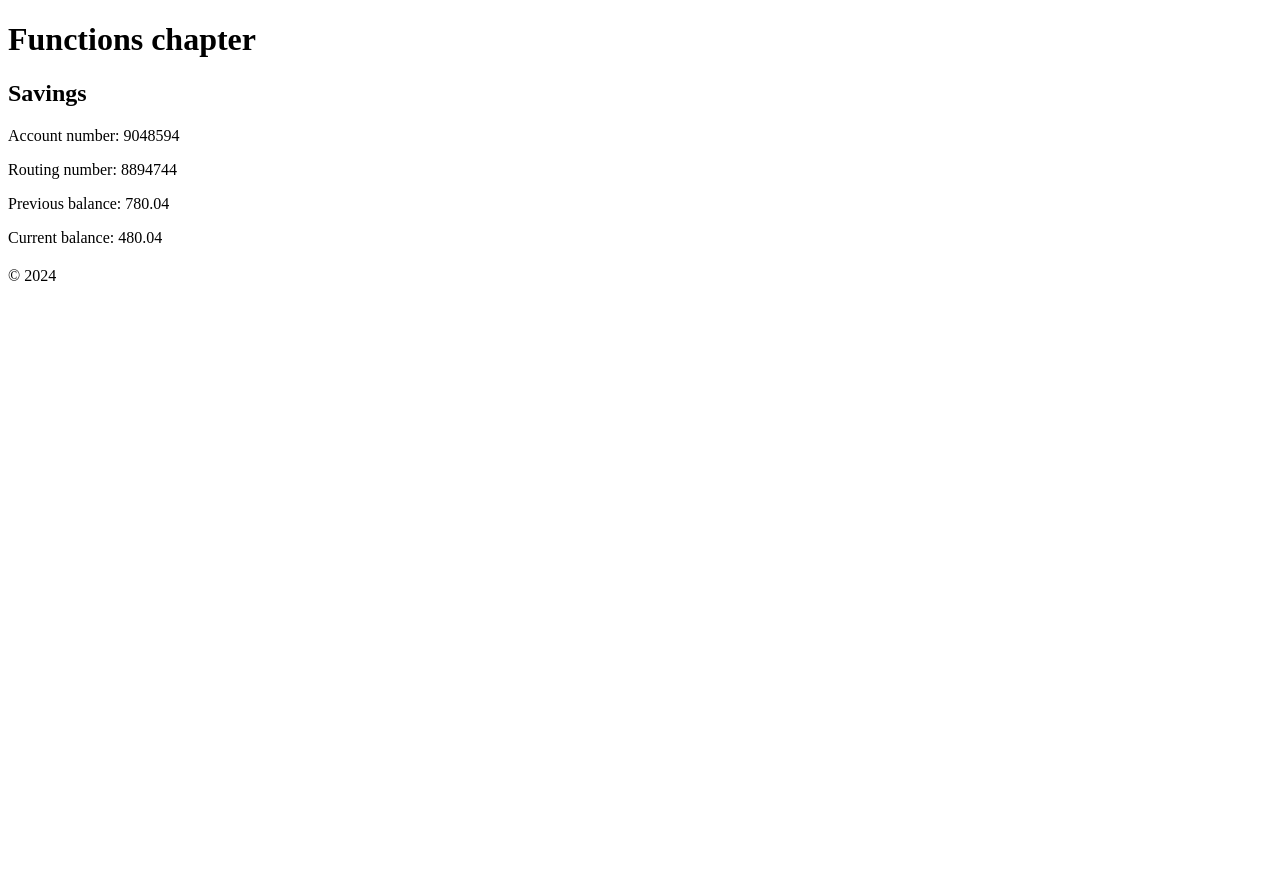
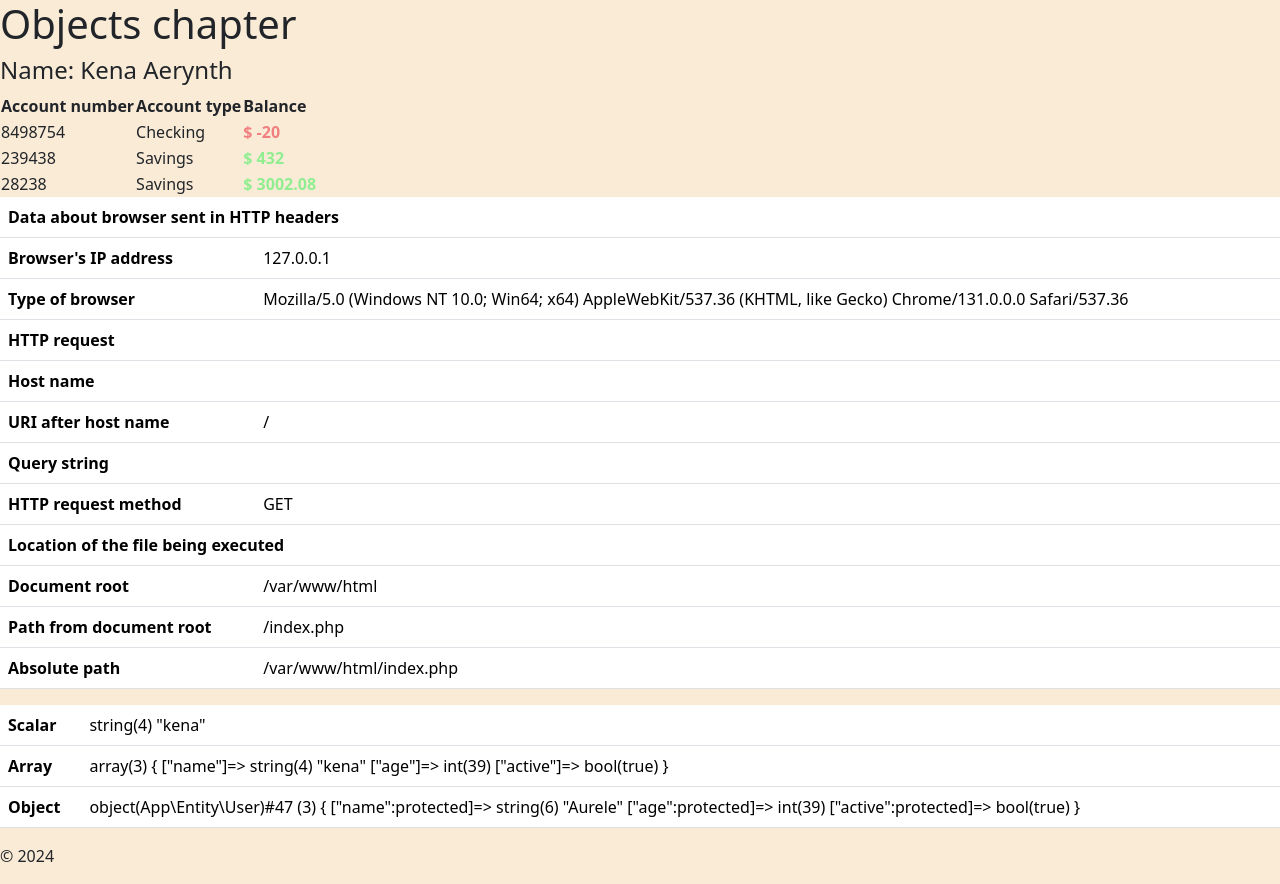
Before and after one commit to kenaryn/php_mysql_book, a PHP site: page / in a window 1280 px wide. Before the commit the page ends 281 px from the top, so only its background shows below. Run offline with PHP 8.4, Linux system fonts and the light colour scheme.

Commit message:
Added account, customer and user entities. Rearranged dockerfile to install nano

```diff
--- /dev/null
+++ b/assets/custom.css
@@ -0,0 +1,13 @@
+body {
+   background-color: antiquewhite;
+}
+
+.credit {
+   color: lightgreen;
+   font-weight: bold;
+}
+
+.overdrawn {
+   color: lightcoral;
+   font-weight: bold;
+}
--- a/index.php
+++ b/index.php
@@ -4,24 +4,76 @@ declare(strict_types=1);
 require_once __DIR__. '/vendor/autoload.php';
 
 use App\Entity\Account;
-use App\Entity\AccountNumber;
+use App\Entity\Customer;
+use App\Entity\User;
 
-$account = new Account(new AccountNumber(9048594, 8894744), 'Savings', 780.04);
+$accounts = [
+   new Account(8498754, 'Checking', -20),
+   new Account(239438, 'Savings', 432.00),
+   new Account(28238, 'Savings', 3002.08),
+];
+$customer = new Customer('Kena', 'Aerynth', 'kena@tuta.com', 'iamfree', $accounts);
+
+$username = 'kena';
+$user_array = [
+   'name' => 'kena',
+   'age' => 39,
+   'active' => true,
+];
+
+$aurele = new User('Aurele', 39, true);
 
 require './templates/includes/header.php';
 ?>
 
 <header>
-  <h1>Functions chapter</h1>
+  <h1>Objects chapter</h1>
 </header>
 
-<h2><?= $account->type ?></h2>
-<p>Account number: <?= $account->number->accountNumber ?></p>
-<p>Routing number: <?= $account->number->routingNumber ?></p>
-<p>Previous balance: <?= $account->getBalance() ?></p>
-<p>Current balance: <?= $account->withdraw(300.00) ?></p>
+<h4>Name: <?= $customer->getFullName() ?></h4>
 
-<h2></h2>
+<table>
+   <tr>
+      <th>Account number</th>
+      <th>Account type</th>
+      <th>Balance</th>
+   </tr>
+
+<?php foreach ($customer->accounts as $account) { ?>
+   <tr>
+      <td><?= $account->number ?></td>
+      <td><?= $account->type ?></td>
+      <?php if ($account->getBalance() >= 0) { ?>
+         <td class="credit">
+      <?php } else { ?>
+         <td class="overdrawn">
+      <?php } ?>
+      $ <?= $account->getBalance() ?></td>
+   </tr>
+<?php } ?>
+</table>
+
+
+<table class="table">
+   <tr><th colspan="2" class="title">Data about browser sent in HTTP headers</th></tr>
+   <tr><th>Browser's IP address</th><td><?= $_SERVER['REMOTE_ADDR'] ?></td></tr>
+   <tr><th>Type of browser</th><td><?= $_SERVER['HTTP_USER_AGENT'] ?></td></tr>
+   <tr><th colspan="2" class="title">HTTP request</th></tr>
+   <tr><th>Host name</th><? $_SERVER['HTTP_HOST'] ?><td></td></tr>
+   <tr><th>URI after host name</th><td><?= $_SERVER['REQUEST_URI'] ?></td></tr>
+   <tr><th>Query string</th><td><?= $_SERVER['QUERY_STRING'] ?></td></tr>
+   <tr><th>HTTP request method</th><td><?= $_SERVER['REQUEST_METHOD'] ?></td></tr>
+   <tr><th colspan="2" class="title">Location of the file being executed</th></tr>
+   <tr><th>Document root</th><td><?= $_SERVER['DOCUMENT_ROOT'] ?></td></tr>
+   <tr><th>Path from document root</th><td><?= $_SERVER['SCRIPT_NAME'] ?></td></tr>
+   <tr><th>Absolute path</th><td><?= $_SERVER['SCRIPT_FILENAME'] ?></td></tr>
+</table>
+
+<table class="table">
+   <tr><th>Scalar</th><td><?php var_dump($username) ?></td></tr>
+   <tr><th>Array</th><td><?php var_dump($user_array) ?></td></tr>
+   <tr><th>Object</th><td><?php var_dump($aurele) ?></td></tr>
+</table>
 
 <?php
 require './templates/includes/footer.php';
--- a/src/Entity/Account.php
+++ b/src/Entity/Account.php
@@ -7,7 +7,7 @@ namespace App\Entity;
 class Account
 {
 
-  public function __construct(public AccountNumber|null $number = null, public ?string $type = null, protected ?float $balance = null)
+  public function __construct(public int|null $number = null, public ?string $type = null, protected ?float $balance = null,)
   {
     $this->number = $number;
     $this->type = $type;
--- /dev/null
+++ b/src/Entity/Customer.php
@@ -0,0 +1,36 @@
+<?php
+declare(strict_types=1);
+namespace App\Entity;
+
+class Customer
+{
+   public function __construct(protected string|null $forename = null, protected string|null $surname = null, protected string|null $email = null, protected string|null $password = null, public array|null $accounts = [],)
+   {
+      $this->forename = $forename;
+      $this->surname = $surname;
+      $this->email = $email;
+      $this->password = $password;
+      $this->accounts = $accounts;
+   }
+
+   public function getFullName(): string
+   {
+      return $this->forename . ' ' . $this->surname;
+   }
+
+   public function setForename(string $forename): void
+   {
+      $this->forename = $forename;
+   }
+
+   public function setSurname(string $surname): void
+   {
+      $this->surname = $surname;
+   }
+
+   public function getEmail(): string
+   {
+      return $this->email;
+   }
+}
+?>
--- /dev/null
+++ b/src/Entity/User.php
@@ -0,0 +1,45 @@
+<?php
+declare(strict_types=1);
+namespace App\Entity;
+
+class User
+{
+   public function __construct(protected string|null $name = null,
+   protected int|null $age = null, protected bool|null $active = null)
+   {
+      $this->name = $name;
+      $this->age = $age;
+      $this->active = $active;
+   }
+
+   public function getName(): string
+   {
+      return $this->name;
+   }
+
+   public function setName(string $name): void
+   {
+      $this->name = $name;
+   }
+
+   public function getAge(): int
+   {
+      return $this->age;
+   }
+
+   public function setAge(int $age): void
+   {
+      $this->age = $age;
+   }
+
+   public function getActive(): bool
+   {
+      return $this->active;
+   }
+
+   public function setActive(bool $active): void
+   {
+      $this->active = $active;
+   }
+}
+?>
--- a/templates/includes/header.php
+++ b/templates/includes/header.php
@@ -5,6 +5,9 @@
   <meta charset="UTF-8">
   <meta name="viewport" content="width=device-width, initial-scale=1.0">
   <title>PHP & MySQL</title>
+  <link href="https://cdn.jsdelivr.net/npm/bootstrap@5.3.3/dist/css/bootstrap.min.css" rel="stylesheet" integrity="sha384-QWTKZyjpPEjISv5WaRU9OFeRpok6YctnYmDr5pNlyT2bRjXh0JMhjY6hW+ALEwIH" crossorigin="anonymous">
+  <script src="https://cdn.jsdelivr.net/npm/bootstrap@5.3.3/dist/js/bootstrap.bundle.min.js" integrity="sha384-YvpcrYf0tY3lHB60NNkmXc5s9fDVZLESaAA55NDzOxhy9GkcIdslK1eN7N6jIeHz" crossorigin="anonymous"></script>
+  <link rel="stylesheet" href="./assets/custom.css" title="Default css">
 </head>
 
 <body>
```
Also changed, not shown: index2.php (added, +9 -0 lines), 1 other file.
